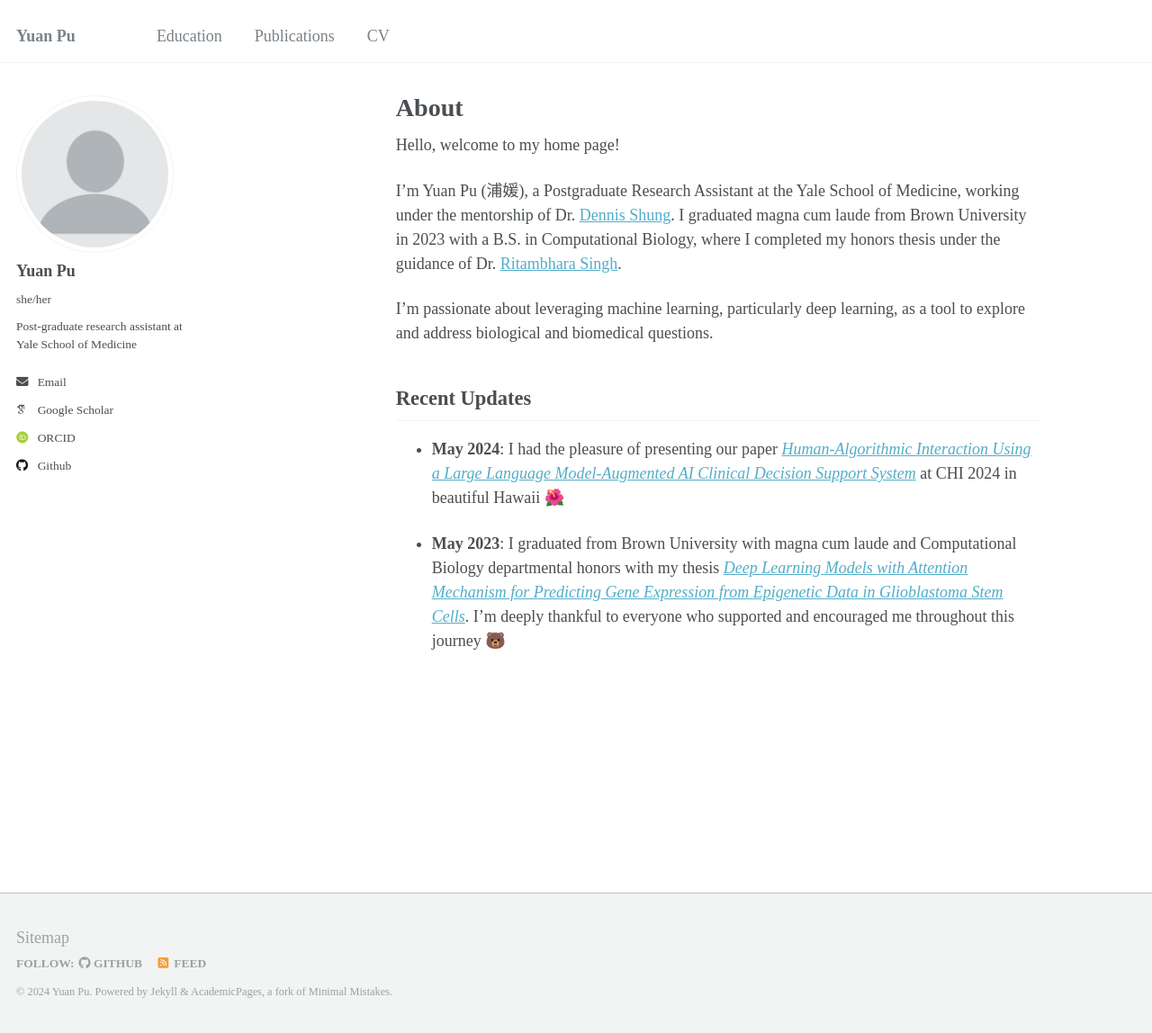
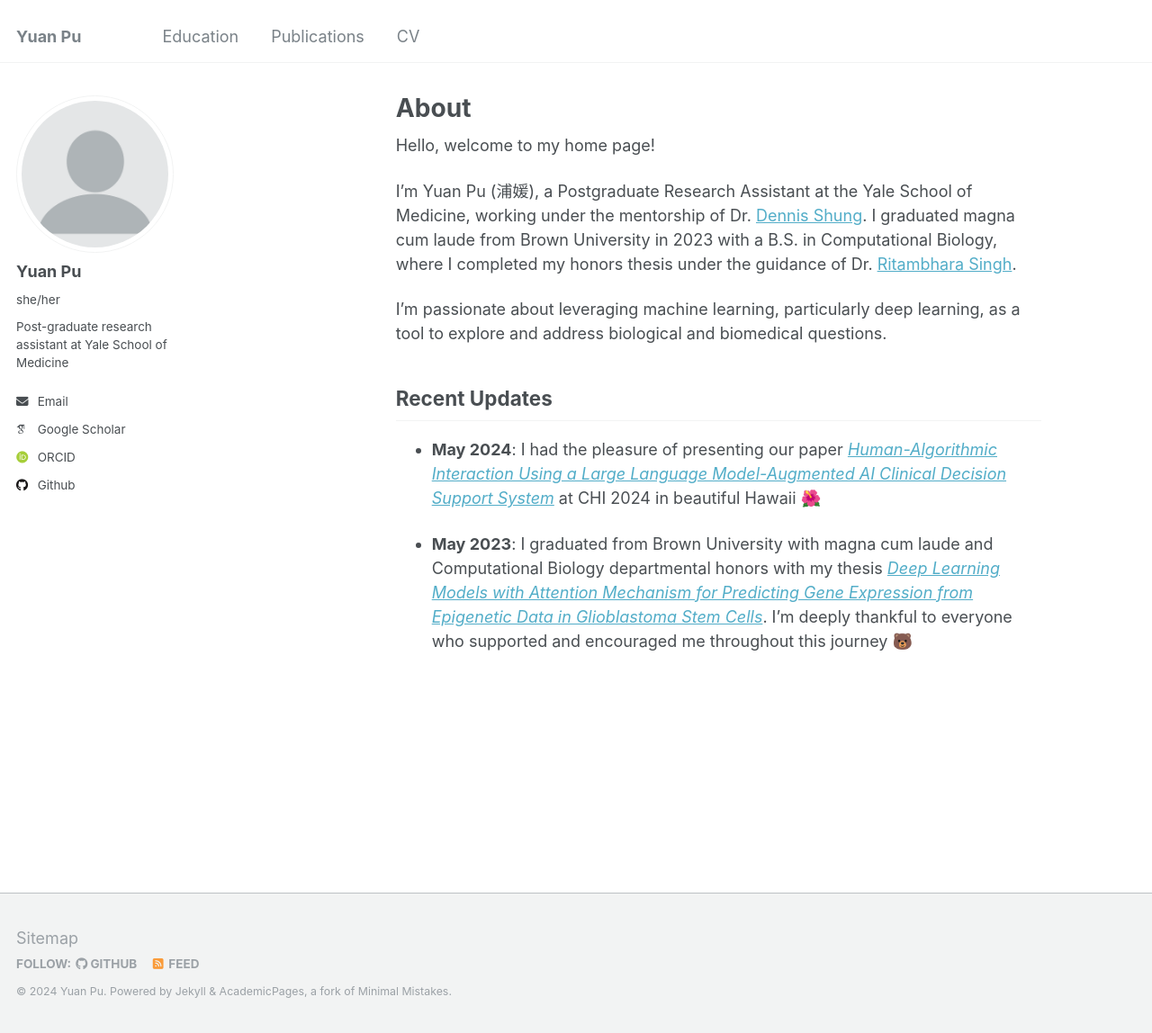
Before and after one commit to yuan-pu/yuan-pu_academicPages, a Jekyll site: the page built from _pages/about.md, in a window 1280 px wide and 1148 px high. Shown: the whole window at 90% size. Built offline with Jekyll 4.4.1, drawn with Linux system fonts in a browser that asks for light colours; some web fonts are replaced.

Commit message:
Update _variables.scss

```diff
--- a/_sass/_variables.scss
+++ b/_sass/_variables.scss
@@ -14,7 +14,7 @@ $indent-var                 : 1.3em;
 
 /* system typefaces */
 $serif                      : "Merriweather", Times, serif;
-$sans-serif                 : "Montserrat Light" sans-serif; // "Montserrat", -apple-system, ".SFNSText-Regular", "San Francisco", "Roboto", "Segoe UI", "Helvetica Neue", "Lucida Grande", Arial, sans-serif;
+$sans-serif                 : "San Francisco", -apple-system, ".SFNSText-Regular", "Roboto", "Segoe UI", "Helvetica Neue", "Lucida Grande", Arial, sans-serif;
 $monospace                  : Monaco, Consolas, "Lucida Console", monospace;
 
 /* sans serif typefaces */
```
